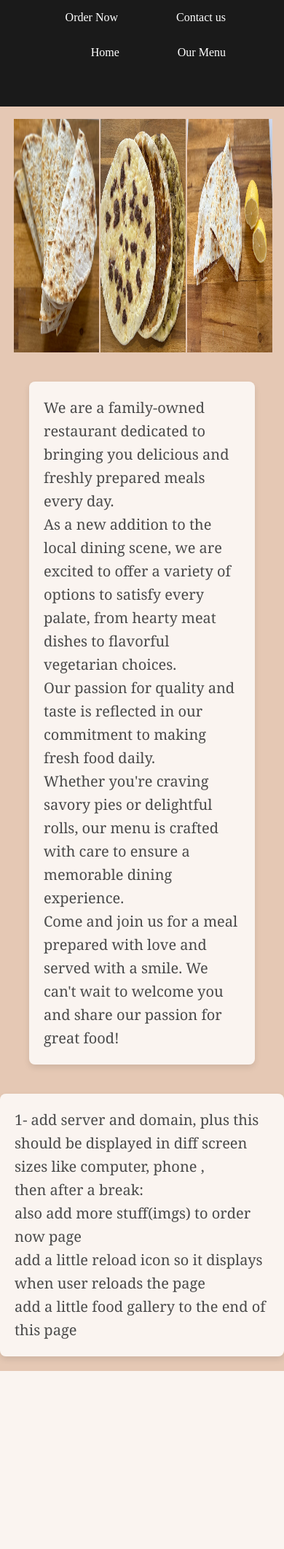
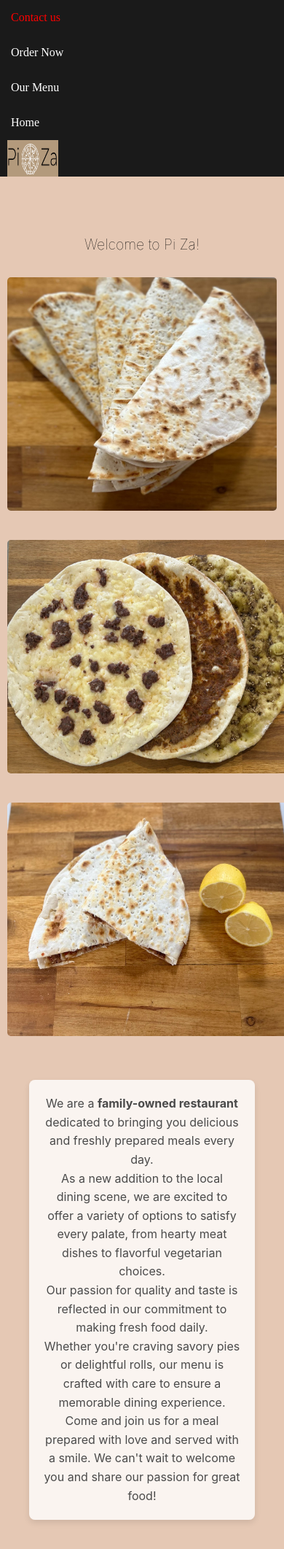
Before and after one commit to Matt20144/PI-ZA-WEBSITE, a Flask app: page / in a window 390 px wide; the page is wider, and only the part inside the window is pictured. Shown: that part at 73% size. Before the commit the page ends 1879 px from the top of that part, so only its background shows below. Run offline with Flask 3, Linux system fonts and the light colour scheme.

Commit message:
responsive adjustment to changes in screen size

```diff
--- a/templates/home.html
+++ b/templates/home.html
@@ -1,6 +1,8 @@
 <!DOCTYPE html>
 <html>
   <head>
+    <meta charset="UTF-8">
+    <meta name="viewport" content="width=device-width, initial-scale=1.0">
 
     <title> Pi Za  </title>
     <link rel="icon" href="https://0800672a-16b4-457b-9302-c53dd370230f-00-3chvo1hdgqscy.picard.replit.dev/static/Pi_Za_logo_cropped.jpg" type="image/jpg">
@@ -12,10 +14,17 @@
       .container {
         display: flex;
         width: 100%;
-        justify-content : center;
+        justify-content : space-between;
         align-items: center;
+        flex-wrap: wrap;
+
+
 
       }
+      .container img:hover{
+        transform : scale(1.05);
+      }
+
 
       html, body {
         margin: 0;
@@ -29,17 +38,21 @@
       }
 
       h1 {
-        font-size: 40px;
+        font-size: 3vw;
         text-align: center;
         font-family: Inter;
         font-weight: lighter;
+        padding-top:80px;
 
       }
 
       .intro_imgs {
+        border-radius: 15px;
+        width: calc(30%);
         height: 320px;
-        width: calc(30%);
-        margin-left : 2px;
+        margin-bottom: 10px;
+        padding: 10px;
+
       }
 
       p {
@@ -50,7 +63,7 @@
         padding: 20px;
         border-radius: 8px;
         box-shadow: 0 4px 8px rgba(0, 0, 0, 0.1); /* Subtle shadow */
-        font-family: 'Georgia', serif; /* Different font for a classic look */
+        font-family: 'Inter', sans-serif;; /* Different font for a classic look */
       }
 
       p strong {
@@ -62,7 +75,7 @@
       }
 
 
-      .navigation_bar {
+      .navigation_bar {   /* it hides stuff under it if we use a small screen*/
         position:fixed;
         top: 0; /* Aligns it to the top of the viewport */
         width: 100%; /* Ensures the navigation bar spans the entire width of the viewport */
@@ -76,7 +89,6 @@
         padding : 0px;
         margin : 0px;
         overflow:hidden;
-
       }
 
       .navigation_bar li{
@@ -86,8 +98,13 @@
 
         display:flex;
         align-items: center;
+      }
 
-
+      .navigation_bar li img {
+        height: 50px;
+        width: auto;
+        margin-right: auto;
+        margin-left: 40px;
       }
 
       .navigation_bar li a{
@@ -96,10 +113,7 @@
         text-decoration: none;
         display: block;
         text-align: center;
-        padding: 15px 0;
-
-
-
+        padding: 15px;
       }
 
       .navigation_bar a:hover{
@@ -115,6 +129,50 @@
           width:70px;
 
       }
+      img {
+          max-width: 100%;
+          height: auto;
+      }
+      p span{
+        font-weight: bold;
+
+      }
+      @media (max-width: 768px) {
+        .intro_imgs {
+          width: 100%;
+          margin: 10px 0;
+        }
+
+
+        .navigation_bar li {
+          float: none;
+          text-align: center;
+          margin-right: 0;
+        }
+
+        .navigation_bar ul {
+          flex-direction: column;
+          align-items: flex-start;
+        }
+
+        .navigation_bar li img {
+          margin-right: 0;
+          margin-left: 10px;
+        }
+
+        h1 {
+          font-size: 5vw; /* Adjust font size for smaller screens */
+          padding-top : 250px;
+        }
+
+        p {
+          font-size: 1em; /* Adjust paragraph font size for smaller screens */
+        }
+      }
+
+
+
+
 
 
 
@@ -152,9 +210,9 @@
 
     <!-- the image will be added to the top         bar(top bar will have couple options like     contact us etc..) on top of the page as        the logo -->
     <main>
-    <p style="text-align: start;">
+    <p style="text-align: center;">
 
-      We are a family-owned restaurant dedicated to bringing you delicious and freshly prepared meals every day.<br>
+      We are a <span>family-owned restaurant</span> dedicated to bringing you delicious and freshly prepared meals every day.<br>
       As a new addition to the local dining scene, we are excited to offer a variety of options to satisfy every palate, from hearty meat dishes to flavorful vegetarian choices.<br>
 
       Our passion for quality and taste is reflected in our commitment to making fresh food daily. <br>
@@ -172,14 +230,7 @@
 
 
       </main>
-    <p>1- add server and domain, plus this should be displayed in diff screen sizes like computer, phone
-    , <br>then after a break:
-      <br> also add more stuff(imgs) to order now page
 
-      <br> add a little reload icon so it displays when user reloads the page
-      <br> add a little food gallery to the end of this page
-
-     </p>
 
 
 
--- a/templates/ordernow.html
+++ b/templates/ordernow.html
@@ -14,8 +14,9 @@
       }
 
       button{
-         padding: 15px 30px;
+         padding: 30px 50px;
          font-size: 18px;
+        margin-top:120px;
 
 
       }
```
Also changed, not shown: templates/newhome.html (added, +269 -0 lines).
